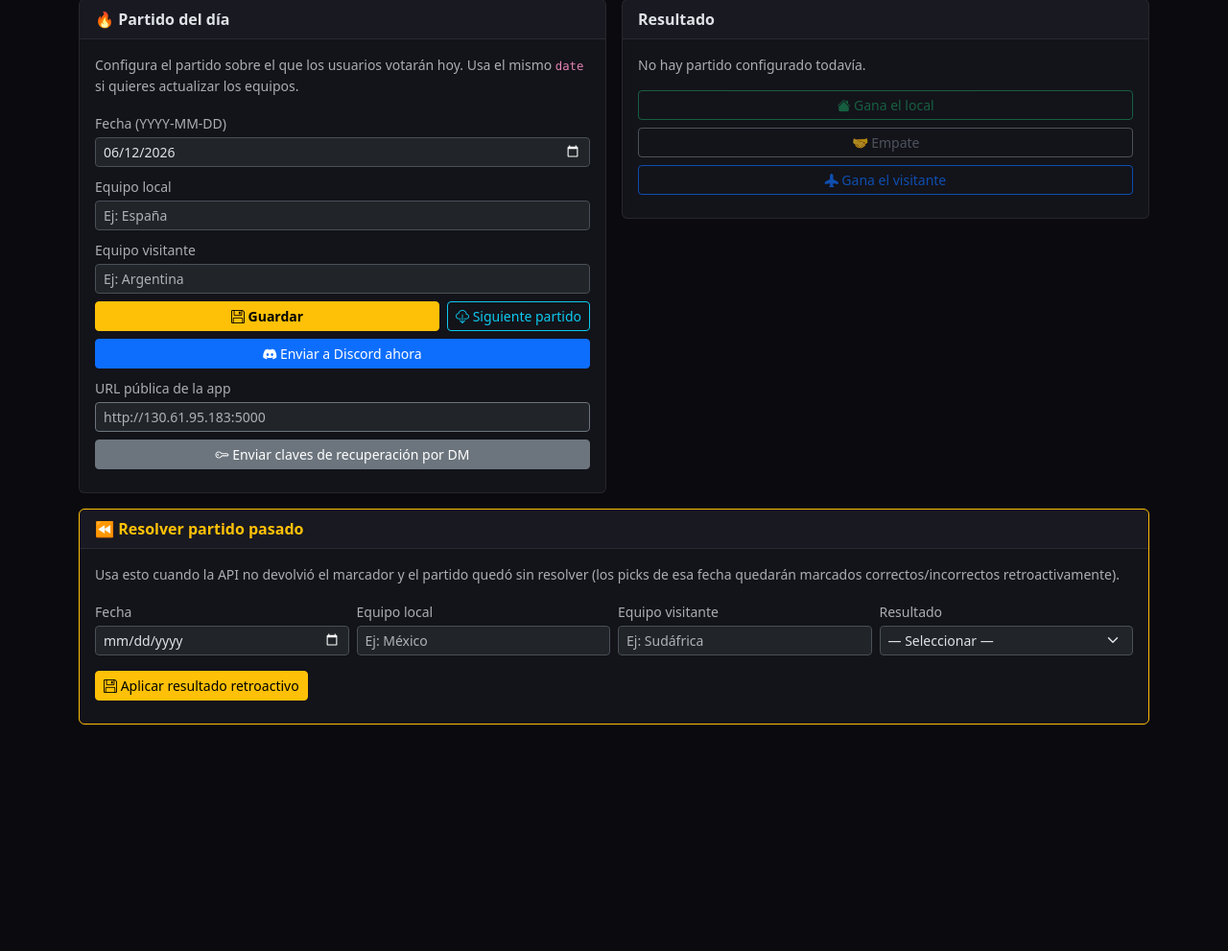
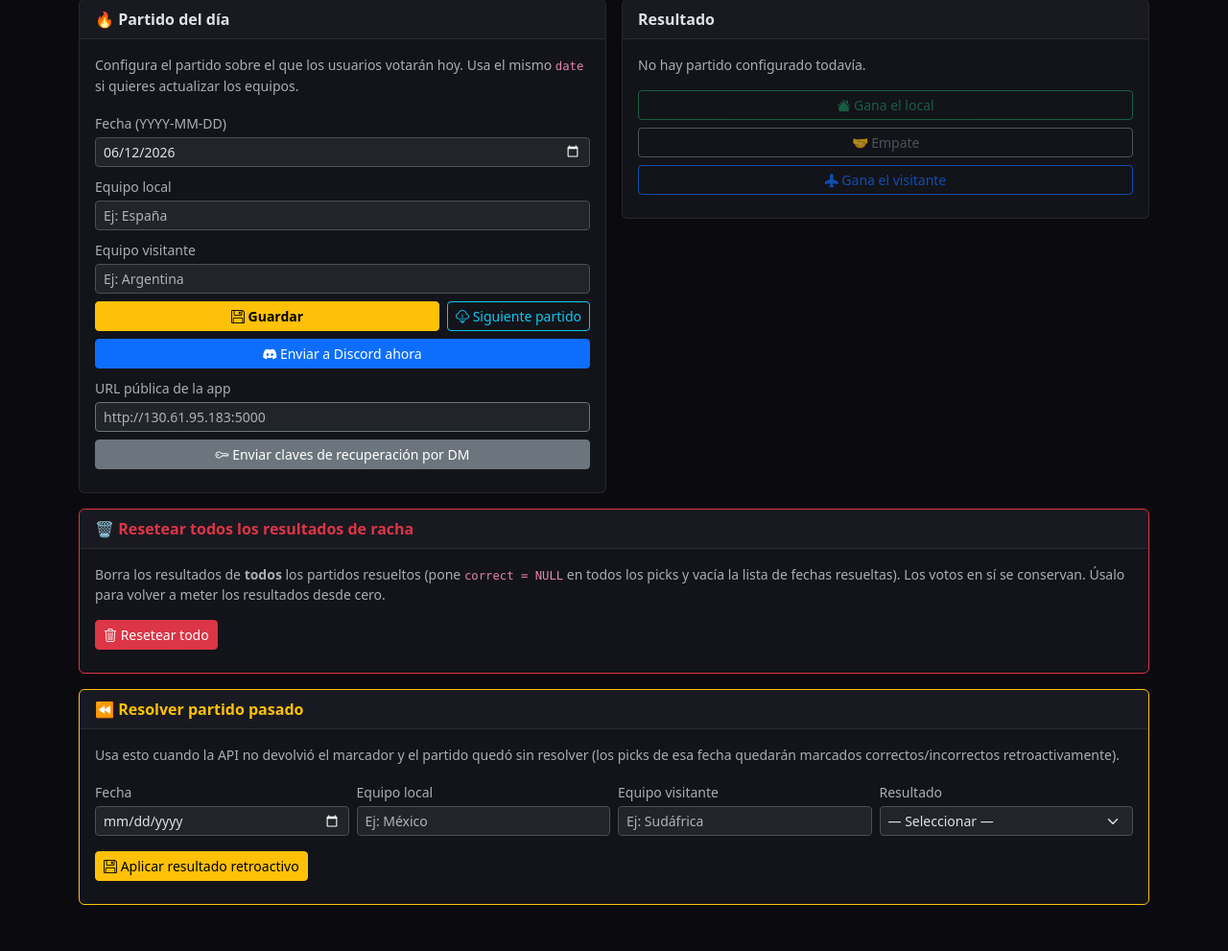
Before and after one commit to davrap20c/porra-mundial-2026, a Flask app: page /admin in a window 1280 px wide, after a click on "🔥 Racha". Shown: the part 209-1200 px from the top of the page at 96% size. Before the commit the page ends 964 px from the top, so only its background shows below. Run offline with Flask 3, Linux system fonts and the light colour scheme; the visitor is signed in with stand-in values (Sample User, id 1); data that the repository does not hold is empty; some libraries are stand-ins or nearby versions.

Commit message:
Fix streak scoring with duplicate picks; add reset-all-results endpoint
- _streak_stats_for_users: if a user has duplicate picks for the same date
  (old ISO format + new YYYY-MM-DD), correct=True wins over correct=False
- Normalize resolved_dates to YYYY-MM-DD when building date_results so ISO
  format dates in AppConfig still match pick_map keys
- Same normalization in get_streak_stats
- New /admin/streak/reset-all-results: clears correct on all picks and
  empties streak_resolved_dates so admin can re-enter results from scratch
- Admin UI: red "Resetear todo" card in Racha tab

Co-Authored-By: Claude Sonnet 4.6 <noreply@anthropic.com>

```diff
--- a/app/main.py
+++ b/app/main.py
@@ -1066,7 +1066,11 @@ def _streak_stats_for_users():
         uid = pick.user_id
         if uid not in by_user:
             by_user[uid] = {'name': name, 'pick_map': {}}
-        by_user[uid]['pick_map'][pick.match_date[:10]] = pick.correct
+        d10 = pick.match_date[:10]
+        # If duplicate picks exist for the same date, correct=True wins
+        existing = by_user[uid]['pick_map'].get(d10)
+        if existing is None or pick.correct is True:
+            by_user[uid]['pick_map'][d10] = pick.correct
 
     # Also include users who have any pick (even pending) so their name is known
     all_picks_names = (db.session.query(StreakPick.user_id, User.name)
@@ -1079,7 +1083,8 @@ def _streak_stats_for_users():
 
     result = {}
     for user_id, data in by_user.items():
-        date_results = [(d, data['pick_map'].get(d, None)) for d in resolved_dates]
+        # Normalize resolved_dates to YYYY-MM-DD so they match pick_map keys
+        date_results = [(d[:10], data['pick_map'].get(d[:10], None)) for d in resolved_dates]
         current, max_s, points = _calc_streak_stats(date_results)
         result[user_id] = {
             'name': data['name'],
@@ -1095,12 +1100,16 @@ def get_streak_stats(user_id):
     resolved_dates = _get_resolved_dates()
     if not resolved_dates:
         return 0, 0, 0
-    picks = {p.match_date[:10]: p.correct
-             for p in StreakPick.query
-             .filter_by(user_id=user_id)
-             .filter(StreakPick.correct.isnot(None))
-             .all()}
-    date_results = [(d, picks.get(d, None)) for d in resolved_dates]
+    raw_picks = (StreakPick.query
+                 .filter_by(user_id=user_id)
+                 .filter(StreakPick.correct.isnot(None))
+                 .all())
+    picks: dict = {}
+    for p in raw_picks:
+        d10 = p.match_date[:10]
+        if picks.get(d10) is None or p.correct is True:
+            picks[d10] = p.correct
+    date_results = [(d[:10], picks.get(d[:10], None)) for d in resolved_dates]
     return _calc_streak_stats(date_results)
 
 
@@ -1454,6 +1463,19 @@ def admin_streak_reset_result():
     return jsonify({'ok': True, 'reset': len(picks)})
 
 
+@app.route('/admin/streak/reset-all-results', methods=['POST'])
+@csrf.exempt
+@admin_required
+def admin_streak_reset_all_results():
+    """Reset ALL streak results: clears correct on every pick and empties resolved_dates."""
+    count = StreakPick.query.filter(StreakPick.correct.isnot(None)).count()
+    StreakPick.query.update({StreakPick.correct: None})
+    db.session.commit()
+    AppConfig.set('streak_resolved_dates', '[]')
+    socketio.emit('streak_updated', {'rankings': []})
+    return jsonify({'ok': True, 'reset': count})
+
+
 @app.route('/admin/streak/set-result-past', methods=['POST'])
 @csrf.exempt
 @admin_required
--- a/app/templates/admin.html
+++ b/app/templates/admin.html
@@ -456,6 +456,20 @@
         </div>
       </div>
 
+      <!-- Reset all streak results -->
+      <div class="col-12">
+        <div class="card border-danger">
+          <div class="card-header fw-bold text-danger">🗑️ Resetear todos los resultados de racha</div>
+          <div class="card-body">
+            <p class="text-muted small mb-3">Borra los resultados de <strong>todos</strong> los partidos resueltos (pone <code>correct = NULL</code> en todos los picks y vacía la lista de fechas resueltas). Los votos en sí se conservan. Úsalo para volver a meter los resultados desde cero.</p>
+            <button class="btn btn-danger btn-sm" onclick="resetAllStreakResults()">
+              <i class="bi bi-trash3"></i> Resetear todo
+            </button>
+            <div id="reset-all-streak-status" class="mt-2 small text-center"></div>
+          </div>
+        </div>
+      </div>
+
       <!-- Retroactive result for past matches -->
       <div class="col-12">
         <div class="card border-warning">
@@ -797,6 +811,22 @@ async function _setDiscordLink(userId, discordId) {
   else alert(data.msg);
 }
 
+async function resetAllStreakResults() {
+  if (!confirm('⚠️ ¿Resetear TODOS los resultados de racha? Se borrará el historial de puntos de todos los jugadores. Los votos se conservan.')) return;
+  const statusEl = document.getElementById('reset-all-streak-status');
+  const res = await fetch('/admin/streak/reset-all-results', {
+    method: 'POST', headers: {'Content-Type': 'application/json'},
+  });
+  const data = await res.json();
+  if (data.ok) {
+    statusEl.innerHTML = `<span class="text-success">✓ ${data.reset} picks reseteados</span>`;
+    loadStreakAdmin();
+  } else {
+    statusEl.innerHTML = `<span class="text-danger">${data.msg}</span>`;
+  }
+  setTimeout(() => statusEl.innerHTML = '', 5000);
+}
+
 async function resetStreakResult() {
   if (!confirm('¿Anular el resultado del partido actual? Los picks quedarán pendientes y podrás volver a poner el resultado correcto.')) return;
   const statusEl = document.getElementById('streak-result-status');
```
